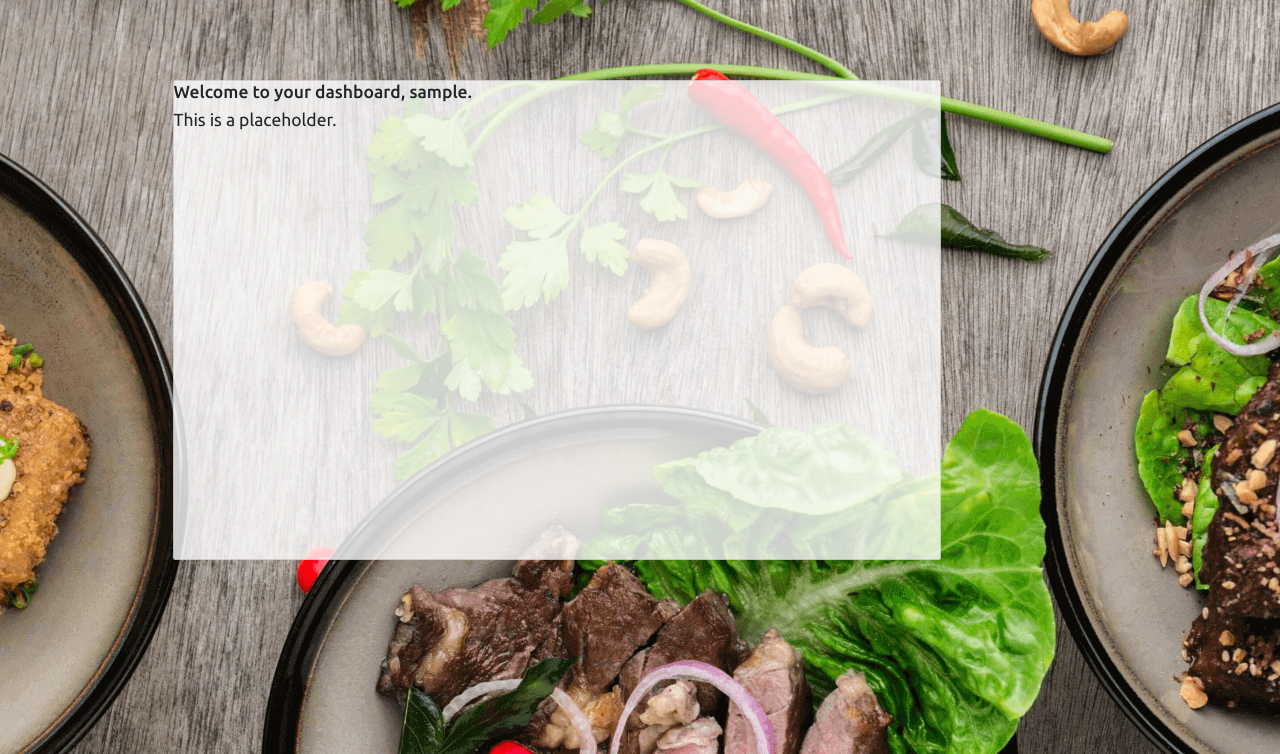
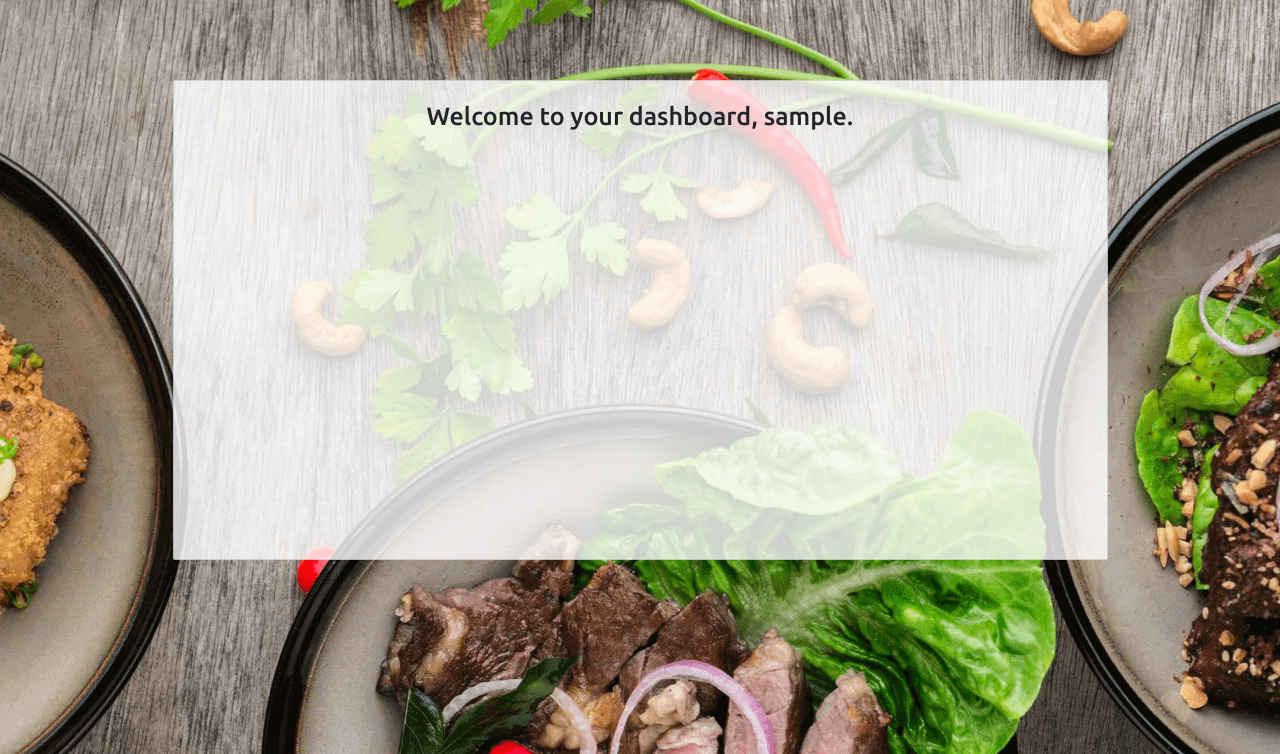
Before and after one commit to Zelhorst92/share-your-recipes, a Flask app: page /dashboard/1 in a window 1280 px wide. Shown: the part 46-800 px from the top of the page. Run offline with Flask 2, Linux system fonts and the light colour scheme; the visitor is signed in with stand-in values (Sample User, id 1); a database or web service that is not in the repository returns one stand-in record (values such as "Sample title"); some libraries are stand-ins or nearby versions.

Commit message:
Change styling dashboard

```diff
--- a/static/css/styles.css
+++ b/static/css/styles.css
@@ -18,7 +18,6 @@
     background-attachment: fixed;
 }
 
-/* Components */
 /* ---- Navigation */
 
 .navbar-brand {
@@ -147,17 +146,11 @@
     height: 2rem;
 }
 
-/* ---- */
+/* ---- Image */
 
 .image {
     height: 25rem;
     width: 100%rem;
-}
-
-.line-bottom {
-    border-bottom: 1px solid black;
-    padding: 10px 0;
-    margin: 2px 0;
 }
 
 .image-container {
@@ -202,7 +195,13 @@
 
 .dashboard-card {
     height: 60vh;
-    width: 60vw;
+    width: 100%;
+    text-align: center;
+}
+
+.dashboard-card h3 {
+    padding-top: 2rem;
+    font-size: 2.5rem;
 }
 
 /* ---- Modal */
@@ -210,3 +209,11 @@
 .modal-title {
     font-size: 2.5rem;
 }
+
+/* ---- Miscellaneous */
+
+.line-bottom {
+    border-bottom: 1px solid black;
+    padding: 10px 0;
+    margin: 2px 0;
+}
--- a/templates/pages/dashboard.html
+++ b/templates/pages/dashboard.html
@@ -1,6 +1,5 @@
 {% extends "layout/base.html" %}
 {% block content %}
-
 
 <div class="row justify-content-center">
     <div class="col-10 ">
@@ -8,10 +7,8 @@
             <h3>
                 Welcome to your dashboard, {{ username }}.
             </h3>
-            <p>This is a placeholder.</p>
         </div>
     </div>
 </div>
 
-
 {% endblock %}
```
